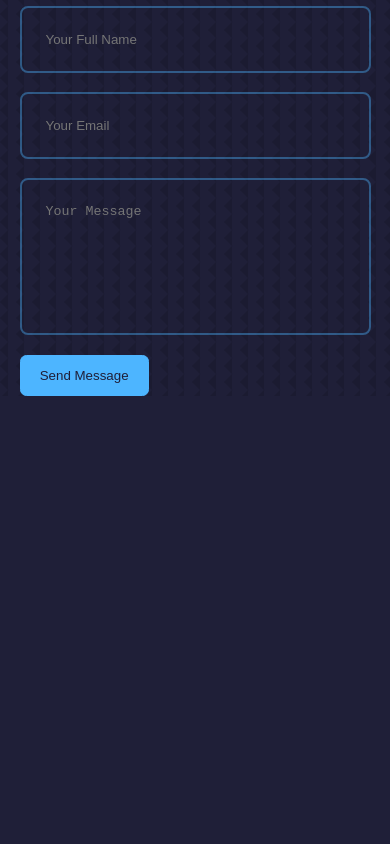
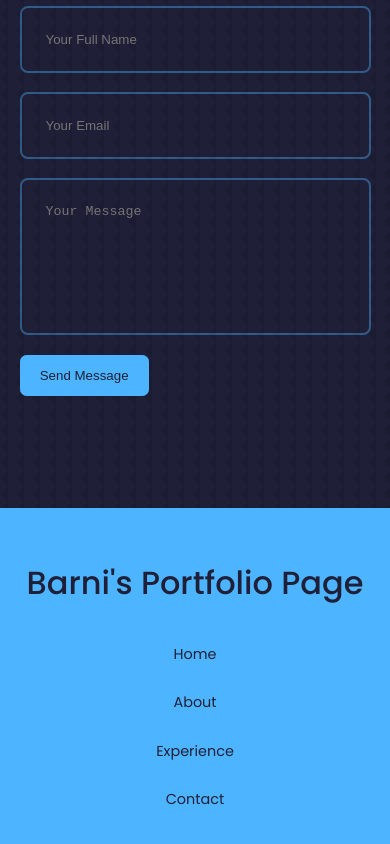
Before and after one commit to Budzserator/ReactPortfolio, a React (Create React App) app: page / in a window 390 px wide. Shown: the part 3610-4454 px from the top of the page. Before the commit the page ends 4006 px from the top, so only its background shows below. Built offline with nearby package versions, Linux system fonts and the light colour scheme.

Commit message:
Footer component ~ Done

```diff
--- a/src/App.jsx
+++ b/src/App.jsx
@@ -4,6 +4,7 @@ import Nav from "./components/nav/Nav";
 import About from "./components/about/About"
 import Experience from './components/experience/Experience';
 import Contact from './components/contact/Contact';
+import Footer from './components/footer/Footer';
 
 const App = () => {
   return (
@@ -13,6 +14,7 @@ const App = () => {
       <About/>
       <Experience/>
       <Contact/>
+      <Footer/>
     </>
   )
 }
--- a/src/components/footer/Footer.jsx
+++ b/src/components/footer/Footer.jsx
@@ -1,11 +1,28 @@
-import React from 'react'
+import React from "react";
+import "./footer.css";
 
-function Footer() {
+const Footer = () => {
   return (
-    <div>
+    <footer>
+      <a href="#home" className="footer__logo">
+        Barni's Portfolio Page
+      </a>
+      <ul className="permalinks">
+        <li>
+          <a href="#home">Home</a>
+        </li>
+        <li>
+          <a href="#about">About</a>
+        </li>
+        <li>
+          <a href="#experience">Experience</a>
+        </li>
+        <li>
+          <a href="#contact">Contact</a>
+        </li>
+      </ul>
+    </footer>
+  );
+};
 
-    </div>
-  )
-}
-
-export default Footer
+export default Footer;
--- a/src/components/footer/footer.css
+++ b/src/components/footer/footer.css
@@ -0,0 +1,37 @@
+footer {
+    background: var(--color-primary);
+    padding: 3rem 0 8rem;
+    text-align: center;
+    font-size: 0.9rem;
+    margin-top: 7rem;
+  }
+
+  footer a {
+    color: var(--color-bg);
+  }
+
+  .footer__logo {
+    font-size: 2rem;
+    font-weight: 500;
+    margin-bottom: 2rem;
+    display: inline-block;
+  }
+
+  .permalinks {
+    display: flex;
+    flex-wrap: wrap;
+    justify-content: center;
+    gap: 2rem;
+    margin: 0 auto 3rem;
+  }
+  /* ========== MEDIA QUERIES (SMALL DEVICES) ========== */
+  @media screen and (max-width: 700px) {
+    .permalinks {
+      flex-direction: column;
+      gap: 1.5rem;
+    }
+
+    .footer__socials {
+      margin-bottom: 2.6rem;
+    }
+  }
```
